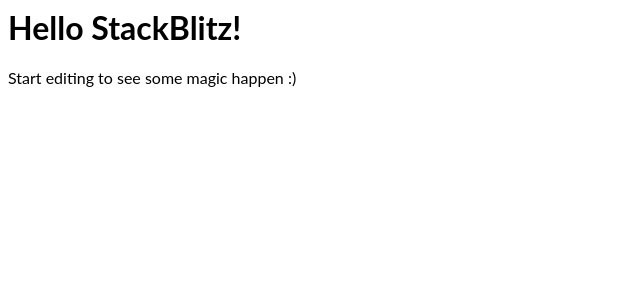
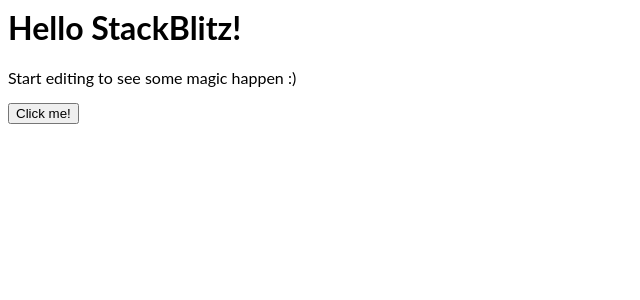
Before and after one commit to PVIANA94/React-Test, a React (Create React App) app: page / in a window 1280 px wide. Shown: the top 300 px of the page, without its empty margins (0-640 px from the left). Built offline with nearby package versions, Linux system fonts and the light colour scheme.

Commit message:
1 file modified, 1 added

```diff
--- a/App.tsx
+++ b/App.tsx
@@ -1,11 +1,13 @@
 import * as React from 'react';
 import './style.css';
+import Button from './Button';
 
 export default function App() {
   return (
     <div>
       <h1>Hello StackBlitz!</h1>
       <p>Start editing to see some magic happen :)</p>
+      <Button />
     </div>
   );
 }
--- /dev/null
+++ b/Button.tsx
@@ -0,0 +1,14 @@
+import * as React from 'react';
+import './style.css';
+
+export default function Button() {
+  return (
+    <div>
+      <button onClick={HelloWorld}>Click me!</button>
+    </div>
+  );
+}
+
+function HelloWorld() {
+  alert('Hello world');
+}
```
